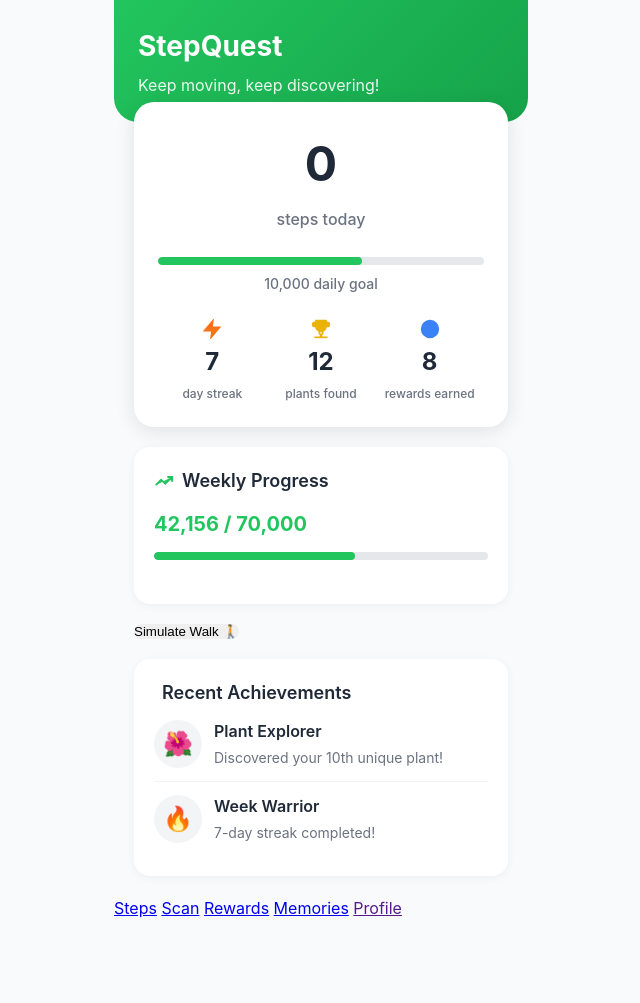
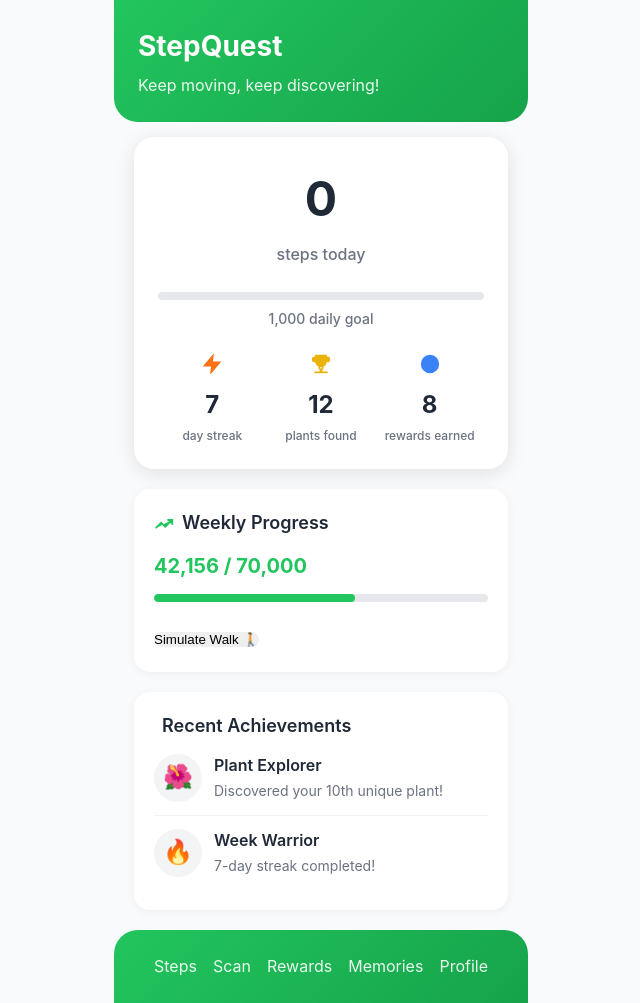
Before and after one commit to Milan-Kurpershoek/BlossomStep, a PHP site: page /pages/index.html in a window 1280 px wide. Shown: the whole page, without its empty margins (319-959 px from the left). Before the commit the page ends 918 px from the top, so only its background shows below. Run offline with PHP 8.4, Linux system fonts and the light colour scheme.

Commit message:
Css changes to all pages

```diff
--- a/css/style.css
+++ b/css/style.css
@@ -23,7 +23,23 @@ body {
     padding: 24px;
     border-radius: 0 0 24px 24px;
     color: white;
+    margin-bottom: 35px;
 }
+footer a{
+    text-decoration: none;
+    font-size: 16px;
+    opacity: 0.9;
+    color: white;
+}
+.links{
+    background: linear-gradient(135deg, #22C55E, #16A34A);
+    padding: 24px;
+    border-radius: 24px 24px 0 0;
+    color: white;
+    display: flex;
+    justify-content: space-evenly;
+}
+
 
 .header-title {
     font-size: 28px;
@@ -81,7 +97,7 @@ body {
     background-color: #22C55E;
     border-radius: 4px;
     transition: width 1.5s ease-out;
-    width: 62.47%;
+    width: 0%;
 }
 
 .goal-text {
@@ -153,7 +169,7 @@ body {
 }
 
 .simulate-button {
-    margin: 0 20px 20px;
+    /*margin: 0 20px 20px;*/
     border-radius: 16px;
     overflow: hidden;
     border: none;
@@ -249,6 +265,7 @@ body {
 @media (max-width: 480px) {
     .container {
         max-width: 100%;
+        padding: 0 20px 0 20px;
     }
 
     .steps-number {
--- a/pages/index.html
+++ b/pages/index.html
@@ -1,3 +1,5 @@
+<!doctype html>
+<html lang="en">
 <head>
     <meta charset="UTF-8">
     <meta name="viewport"
@@ -26,7 +28,7 @@
             <div class="progress-background">
                 <div class="progress-fill" id="progressFill"></div>
             </div>
-            <div class="goal-text">10,000 daily goal</div>
+            <div class="goal-text">1,000 daily goal</div>
         </div>
 
         <div class="stats-row">
@@ -75,9 +77,12 @@
                 <div class="progress-fill weekly-progress" id="weeklyProgress"></div>
             </div>
         </div>
+        <div>
+            <button id="walk-button" class="simulate-button">Simulate Walk 🚶‍</button>
+        </div>
     </section>
 
-    <button id="walk-button" class="simulate-button">Simulate Walk 🚶‍</button>
+
 
     <section class="achievements-card">
         <h2 class="card-title">Recent Achievements</h2>
@@ -97,7 +102,7 @@
         </div>
     </section>
 
-    <footer>
+    <footer class="links">
         <a href="index.html">Steps</a>
         <a href="scan.html">Scan</a>
         <a href="rewards.html">Rewards</a>
@@ -106,3 +111,4 @@
     </footer>
 </div>
 </body>
+</html>
--- a/pages/memories.php
+++ b/pages/memories.php
@@ -87,8 +87,6 @@ mysqli_close($db);
             </div>
         <?php } ?>
     </section>
-</div>
-
     <footer>
         <a href="index.html">Steps</a>
         <a href="scan.html">Scan</a>
@@ -96,4 +94,5 @@ mysqli_close($db);
         <a href="memories.php">Memories</a>
         <a href="">Profile</a>
     </footer>
+</div>
 </body>
--- a/pages/rewards.html
+++ b/pages/rewards.html
@@ -176,7 +176,7 @@
     <footer>
         <a href="index.html">Steps</a>
         <a href="scan.html">Scan</a>
-        <a href="rewards.php">Rewards</a>
+        <a href="rewards.html">Rewards</a>
         <a href="memories.php">Memories</a>
         <a href="">Profile</a>
     </footer>
```
Also changed, not shown: css/memories.css (+18 -1 lines), css/rewards.css (+17 -0 lines), css/scan.css (+18 -1 lines), js/rewards.js (line endings or trailing spaces). Lines whose indentation alone changed are shown as unchanged.
